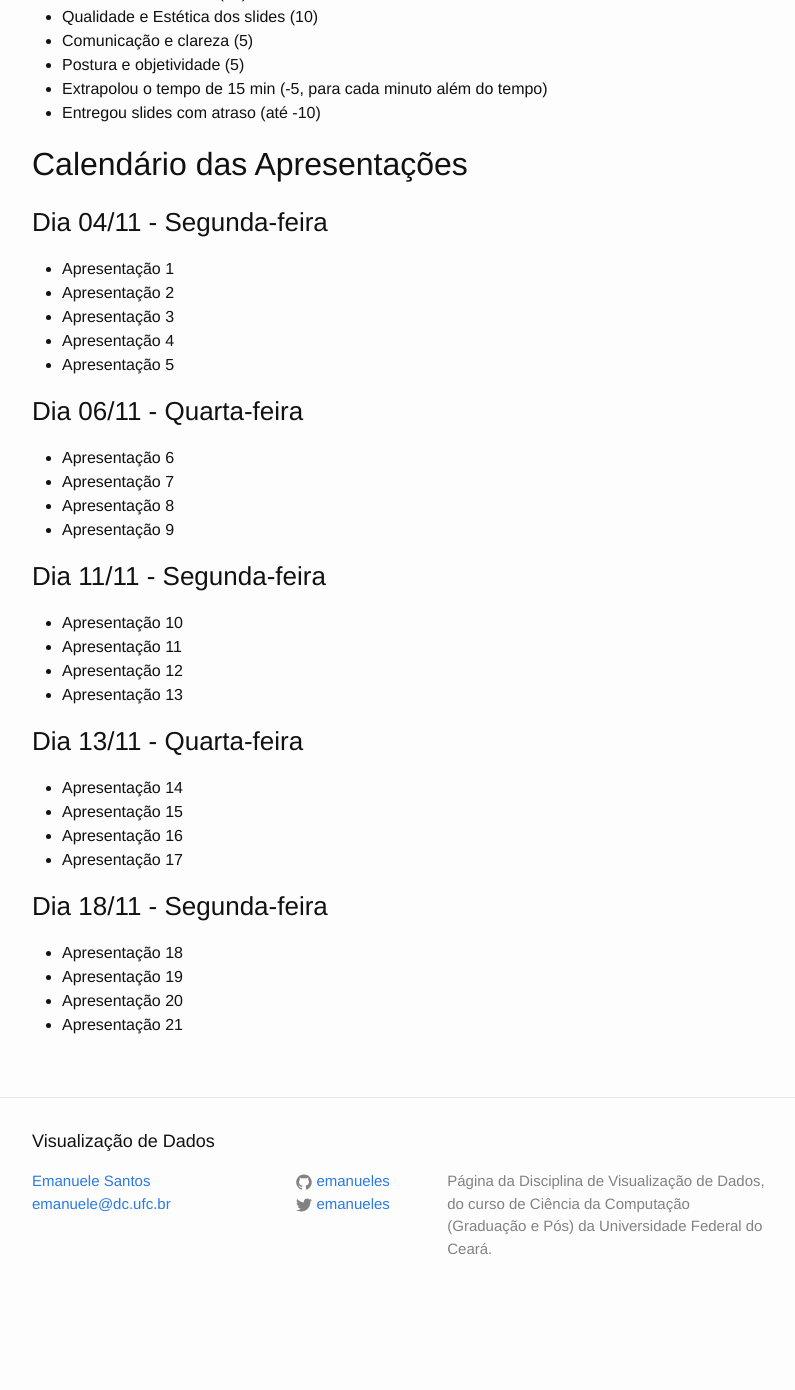
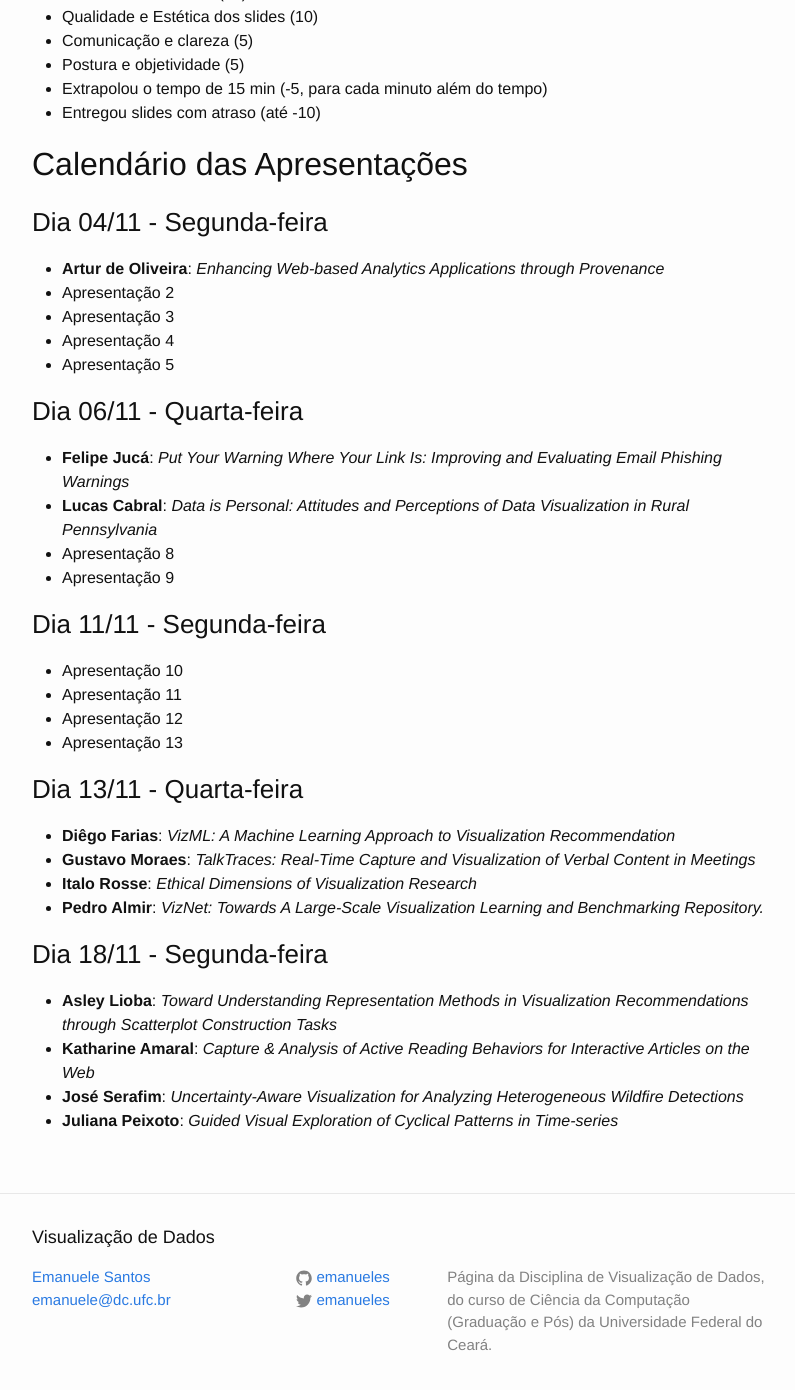
Before and after one commit to emanueles/datavis-course, a Jekyll site: the page built from _posts/2019-10-17-papers.md, in a window 1280 px wide and 1400 px high, scrolled down 3104 px. Shown: the top 1390 px of the window, without its empty margins (238-1033 px from the left). Built offline with Jekyll 4.4.1, drawn with Linux system fonts in a browser that asks for light colours; before the commit the page ends 4424 px from its top, so only the background shows below that; some of the changed text lies outside the part shown.

Commit message:
Assigned papers.

```diff
--- a/_posts/2019-10-17-papers.md
+++ b/_posts/2019-10-17-papers.md
@@ -24,12 +24,12 @@
     <tr>
       <td>01</td>
       <td> A. Preston, M. Gomov and K. Ma, **"Uncertainty-Aware Visualization for Analyzing Heterogeneous Wildfire Detections,"** in IEEE Computer Graphics and Applications, vol. 39, no. 5, pp. 72-82, 1 Sept.-Oct. 2019. <a href="https://ieeexplore.ieee.org/document/8721131">(pdf)</a> </td>
-      <td><b>Não definido</b></td>
+      <td><b>José Serafim</b></td>
     </tr>
     <tr>
       <td>02</td>
       <td>Ceneda, Davide, Theresia Gschwandtner and Christian Tominski. **“Guided Visual Exploration of Cyclical Patterns in Time-series.”** (2018). <a href="https://vimeo.com/312880368">(video)</a> <a href="https://pdfs.semanticscholar.org/69f0/328e9264306b84e0fca02737ae8818d5b3b6.pdf">(pdf)</a></td>
-      <td><b>Não definido</b></td>
+      <td><b>Juliana Peixoto</b></td>
     </tr>
     <tr>
       <td>03</td>
@@ -44,7 +44,7 @@
     <tr>
       <td>05</td>
       <td>Sehi L'Yi, Youli Chang , DongHwa Shin, and Jinwook Seo (2019), **Toward Understanding Representation Methods in Visualization Recommendations through Scatterplot Construction Tasks**, Computer Graphics Forum, 38: 201-211. <a href="http://hcil.snu.ac.kr/research/previews-animated-transitions-textual-descriptions">(site)</a> <a href="http://hcil.snu.ac.kr/system/publications/pdfs/000/000/128/original/eurovis19a-sub1128-cam-i5.pdf?1554192948">(pdf)</a></td>
-      <td><b>Não definido</b></td>
+      <td><b>Asley Lioba</b></td>
     </tr>
     <tr>
       <td>06</td>
@@ -58,8 +58,8 @@
     </tr>
     <tr>
       <td>08</td>
-      <td>Conlen, M. , Kale, A. and Heer, J. (2019), Capture & Analysis of Active Reading Behaviors for Interactive Articles on the Web. Computer Graphics Forum, 38: 687-698. <a href="http://idl.cs.washington.edu/papers/idyll-analytics/">(site)</a> <a href="http://idl.cs.washington.edu/files/2019-IdyllAnalytics-EuroVis.pdf">(pdf)</a></td>
-      <td><b>Não definido</b></td>
+      <td>Conlen, M. , Kale, A. and Heer, J. (2019), **Capture & Analysis of Active Reading Behaviors for Interactive Articles on the Web**. Computer Graphics Forum, 38: 687-698. <a href="http://idl.cs.washington.edu/papers/idyll-analytics/">(site)</a> <a href="http://idl.cs.washington.edu/files/2019-IdyllAnalytics-EuroVis.pdf">(pdf)</a></td>
+      <td><b>Katharine Amaral</b></td>
     </tr>
     <tr>
       <td>09</td>
@@ -69,7 +69,7 @@
     <tr>
       <td>10</td>
       <td>Evan M. Peck, Sofia E. Ayuso, and Omar El-Etr. 2019. **Data is Personal: Attitudes and Perceptions of Data Visualization in Rural Pennsylvania**. In Proceedings of the 2019 CHI Conference on Human Factors in Computing Systems (CHI '19). ACM, New York, NY, USA, Paper 244, 12 pages. (Best paper award)<a href="https://medium.com/multiple-views-visualization-research-explained/data-is-personal-what-we-learned-from-42-interviews-in-rural-america-93539f25836d">(medium post)</a> <a href="https://arxiv.org/pdf/1901.01920">(pdf)</a></td>
-      <td><b>Não definido</b></td>
+      <td><b>Lucas Cabral</b></td>
     </tr>
     <tr>
       <td>11</td>
@@ -88,28 +88,28 @@
     </tr>
     <tr>
       <td>14</td>
-      <td> Michael Correll. 2019. Ethical Dimensions of Visualization Research. In Proceedings of the 2019 CHI Conference on Human Factors in Computing Systems (CHI '19). ACM, New York, NY, USA, Paper 188, 13 pages.<a href="https://medium.com/multiple-views-visualization-research-explained/lets-do-virtuous-data-visualization-63cbd8f3115">(medium post)</a> <a href="https://research.tableau.com/sites/default/files/CHI-CameraReady.pdf">(pdf)</a></td>
-      <td><b>Não definido</b></td>
+      <td> Michael Correll. 2019. **Ethical Dimensions of Visualization Research**. In Proceedings of the 2019 CHI Conference on Human Factors in Computing Systems (CHI '19). ACM, New York, NY, USA, Paper 188, 13 pages.<a href="https://medium.com/multiple-views-visualization-research-explained/lets-do-virtuous-data-visualization-63cbd8f3115">(medium post)</a> <a href="https://research.tableau.com/sites/default/files/CHI-CameraReady.pdf">(pdf)</a></td>
+      <td><b>Italo Rosse</b></td>
     </tr>
     <tr>
       <td>15</td>
       <td> Camisetty, A., Chandurkar, C., Sun, M., & Koop, D. (2018). **Enhancing Web-based Analytics Applications through Provenance.** IEEE Transactions on Visualization and Computer Graphics, 25, 131-141.<a href="https://github.com/simprov/simprov">(site)</a> <a href="http://www.cis.umassd.edu/~dkoop/pubs/simprov.pdf">(pdf)</a></td>
-      <td><b>Não definido</b></td>
+      <td><b>Artur de Oliveira</b></td>
     </tr>
     <tr>
       <td>16</td>
       <td>Kevin Hu, Michiel A. Bakker, Stephen Li, Tim Kraska, and César Hidalgo. 2019. **VizML: A Machine Learning Approach to Visualization Recommendation.** In Proceedings of the 2019 CHI Conference on Human Factors in Computing Systems (CHI '19). ACM, New York, NY, USA, Paper 128, 12 pages. <a href="">(video)</a> <a href="http://delivery.acm.org/10.1145/3310000/3300358/paper128.pdf">(pdf)</a></td>
-      <td><b>Não definido</b></td>
+      <td><b>Diêgo Farias</b></td>
     </tr>
     <tr>
       <td>17</td>
       <td> Senthil Chandrasegaran, Chris Bryan, Hidekazu Shidara, Tung-Yen Chuang, and Kwan-Liu Ma. 2019. **TalkTraces: Real-Time Capture and Visualization of Verbal Content in Meetings.** In Proceedings of the 2019 CHI Conference on Human Factors in Computing Systems (CHI '19). ACM, New York, NY, USA, Paper 577, 14 pages.  <a href="http://delivery.acm.org/10.1145/3310000/3300807/paper577.pdf">(pdf)</a></td>
-      <td><b>Não definido</b></td>
+      <td><b>Gustavo Moraes</b></td>
     </tr>
     <tr>
       <td>18</td>
       <td> Kevin Hu, Snehalkumar 'Neil' S. Gaikwad, Madelon Hulsebos, Michiel A. Bakker, Emanuel Zgraggen, César Hidalgo, Tim Kraska, Guoliang Li, Arvind Satyanarayan, and Çağatay Demiralp. 2019. **VizNet: Towards A Large-Scale Visualization Learning and Benchmarking Repository.** In Proceedings of the 2019 CHI Conference on Human Factors in Computing Systems (CHI '19). ACM, New York, NY, USA, Paper 662, 12 pages.<a href="https://youtu.be/s7vKysUvQuI">(video)</a> <a href="">(pdf)</a></td>
-      <td><b>Não definido</b></td>
+      <td><b>Pedro Almir</b></td>
     </tr>
     <tr>
       <td>19</td>
@@ -123,8 +123,8 @@
     </tr>
     <tr>
       <td>21</td>
-      <td>Justin Petelka, Yixin Zou, and Florian Schaub. 2019. Put Your Warning Where Your Link Is: Improving and Evaluating Email Phishing Warnings. In Proceedings of the 2019 CHI Conference on Human Factors in Computing Systems (CHI '19). ACM, New York, NY, USA, Paper 518, 15 pages. <a href="http://delivery.acm.org/10.1145/3310000/3300748/paper518.pdf">(pdf)</a></td>
-      <td><b>Não definido</b></td>
+      <td>Justin Petelka, Yixin Zou, and Florian Schaub. 2019. **Put Your Warning Where Your Link Is: Improving and Evaluating Email Phishing Warnings**. In Proceedings of the 2019 CHI Conference on Human Factors in Computing Systems (CHI '19). ACM, New York, NY, USA, Paper 518, 15 pages. <a href="http://delivery.acm.org/10.1145/3310000/3300748/paper518.pdf">(pdf)</a></td>
+      <td><b>Felipe Jucá</b></td>
     </tr>
     </tbody>
 </table>
@@ -158,7 +158,7 @@
 
 ### Dia 04/11 - Segunda-feira
 
-* Apresentação 1
+* **Artur de Oliveira**: *Enhancing Web-based Analytics Applications through Provenance*
 * Apresentação 2
 * Apresentação 3
 * Apresentação 4
@@ -166,8 +166,8 @@
 
 ### Dia 06/11 - Quarta-feira
 
-* Apresentação 6
-* Apresentação 7
+* **Felipe Jucá**: *Put Your Warning Where Your Link Is: Improving and Evaluating Email Phishing Warnings*
+* **Lucas Cabral**: *Data is Personal: Attitudes and Perceptions of Data Visualization in Rural Pennsylvania*
 * Apresentação 8
 * Apresentação 9
 
@@ -180,14 +180,14 @@
 
 ### Dia 13/11 - Quarta-feira
 
-* Apresentação 14
-* Apresentação 15
-* Apresentação 16
-* Apresentação 17
+* **Diêgo Farias**: *VizML: A Machine Learning Approach to Visualization Recommendation*
+* **Gustavo Moraes**: *TalkTraces: Real-Time Capture and Visualization of Verbal Content in Meetings*
+* **Italo Rosse**: *Ethical Dimensions of Visualization Research*
+* **Pedro Almir**: *VizNet: Towards A Large-Scale Visualization Learning and Benchmarking Repository.*
 
 ### Dia 18/11 - Segunda-feira
 
-* Apresentação 18
-* Apresentação 19
-* Apresentação 20
-* Apresentação 21
+* **Asley Lioba**: *Toward Understanding Representation Methods in Visualization Recommendations through Scatterplot Construction Tasks*
+* **Katharine Amaral**: *Capture & Analysis of Active Reading Behaviors for Interactive Articles on the Web*
+* **José Serafim**: *Uncertainty-Aware Visualization for Analyzing Heterogeneous Wildfire Detections*
+* **Juliana Peixoto**: *Guided Visual Exploration of Cyclical Patterns in Time-series*
```
